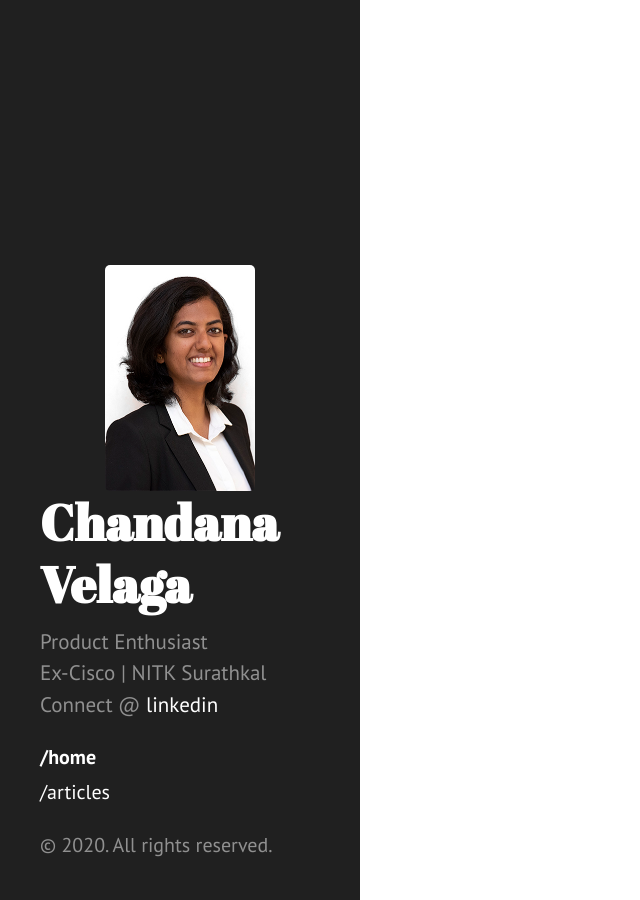
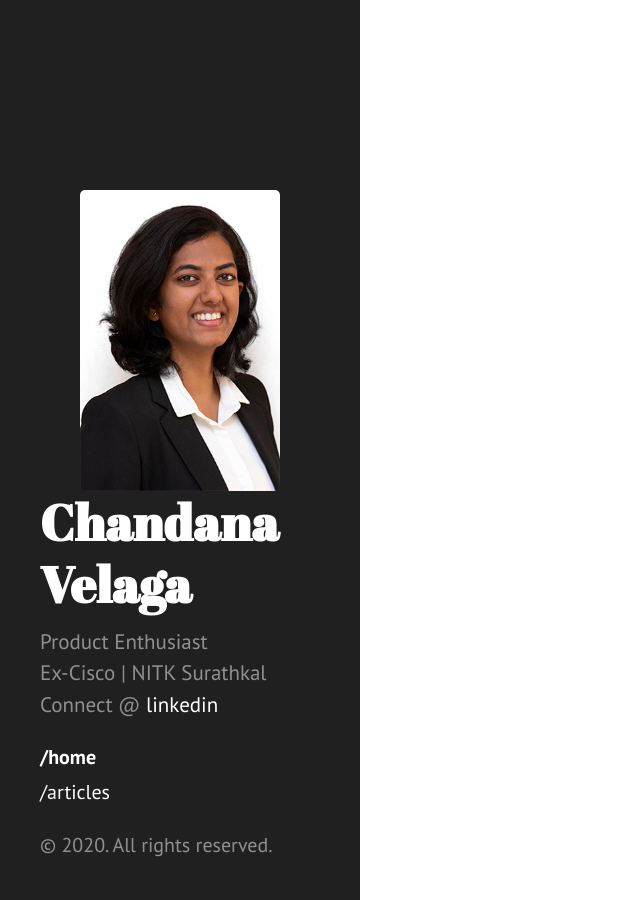
Before and after one commit to chandanavelaga/chandanavelaga.github.io, a Jekyll site: the page built from index.html, in a window 1280 px wide. Shown: the whole page, without its empty margins (0-640 px from the left). Built offline with Jekyll 4.4.1, drawn with Linux system fonts in a browser that asks for light colours; the list of posts is cut into pages by our own code.

Commit message:
about page

```diff
--- a/_config.yml
+++ b/_config.yml
@@ -1,5 +1,5 @@
 # Dependencies
-highlighter:      pygments
+highlighter:      rouge
 
 # Permalinks
 permalink:        pretty
--- a/public/css/hyde.css
+++ b/public/css/hyde.css
@@ -314,7 +314,7 @@
 
 .img--headshot {
   height: 150px;
-  width: 150px; }
+  width: 200px; }
 
 .img--caption {
   font-style: italic; }
```
